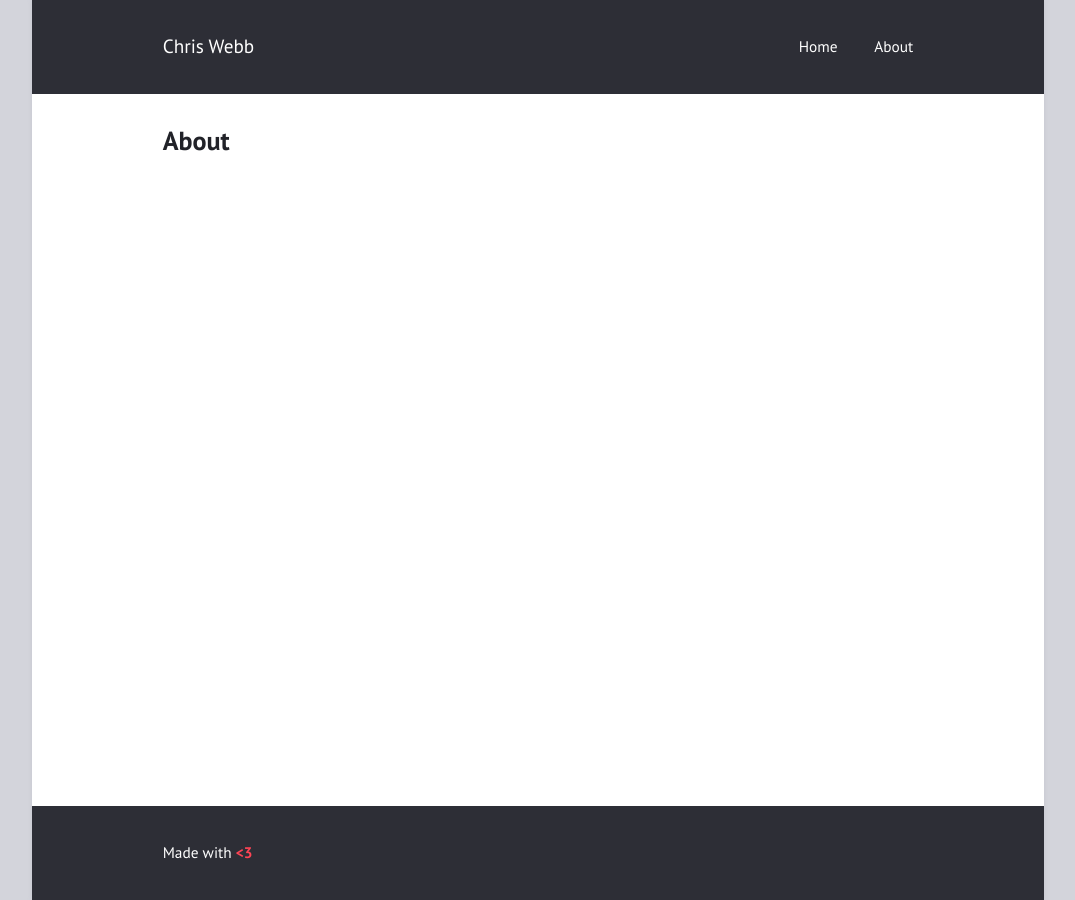
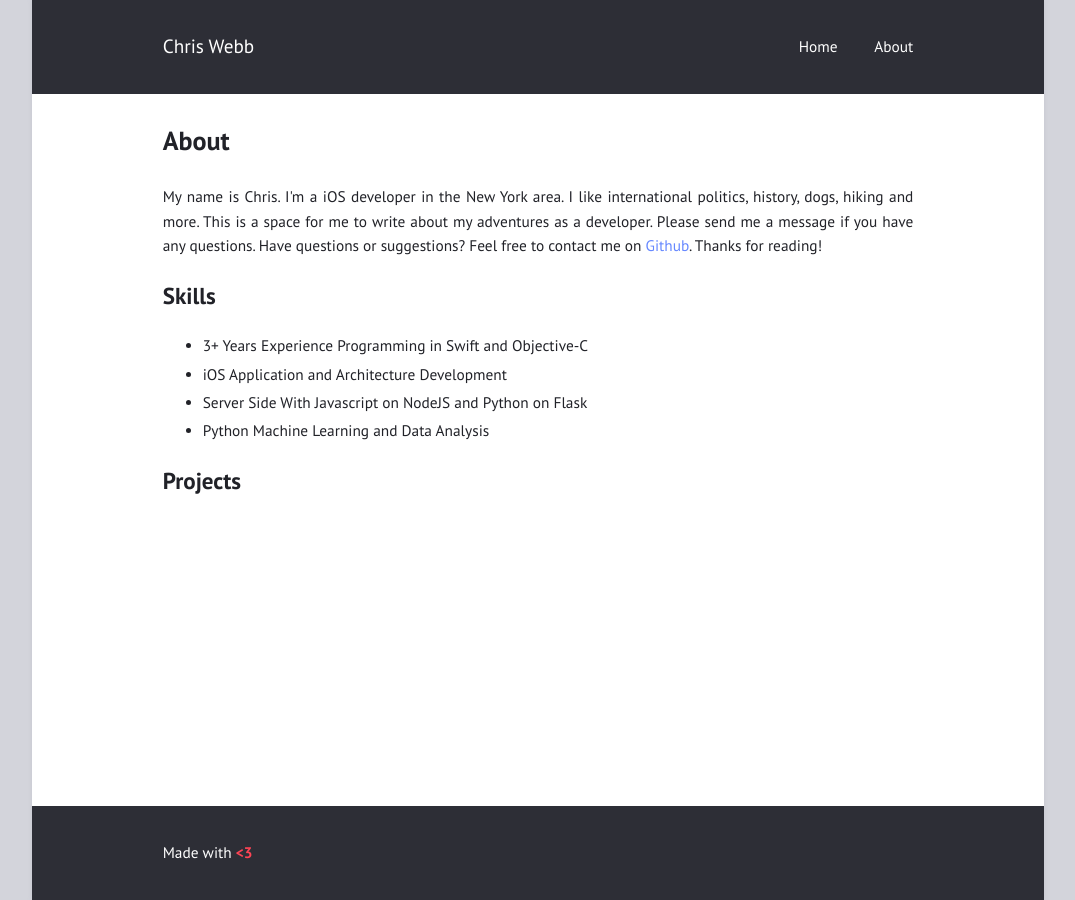
Before and after one commit to chriswebb09/chriswebb09.github.io, a Jekyll site: the page built from about.md, in a window 1280 px wide. Shown: the whole page, without its empty margins (102-1177 px from the left). Built offline with Jekyll 4.4.1, drawn with Linux system fonts in a browser that asks for light colours.

Commit message:
update about me page

```diff
--- a/about.md
+++ b/about.md
@@ -3,3 +3,19 @@ title: "About"
 permalink: "/about/"
 layout: page
 ---
+
+<p>My name is Chris. I'm a iOS developer in the New York area. I like international politics, history, dogs, hiking and more. This is a space for me to write about my adventures as a developer. Please send me a message if you have any questions.
+
+Have questions or suggestions? Feel free to  contact me on <a href="https://github.com/chriswebb09">Github</a>.
+Thanks for reading!</p>
+
+<h2>Skills</h2>
+
+<ul>
+   <li>3+ Years Experience Programming in Swift and Objective-C</li>
+	 <li>iOS Application and Architecture Development</li>
+	 <li>Server Side With Javascript on NodeJS and Python on Flask</li>
+	 <li>Python Machine Learning and Data Analysis</li>
+</ul>
+
+<h2>Projects</h2>
```
